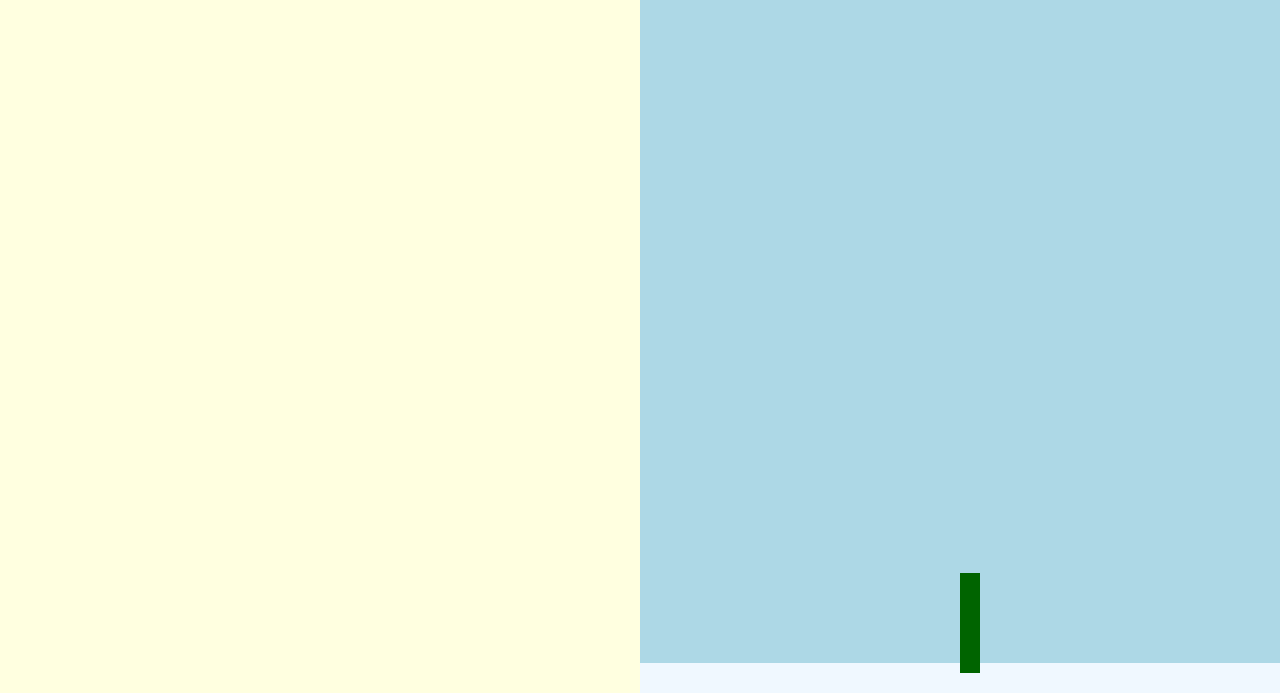
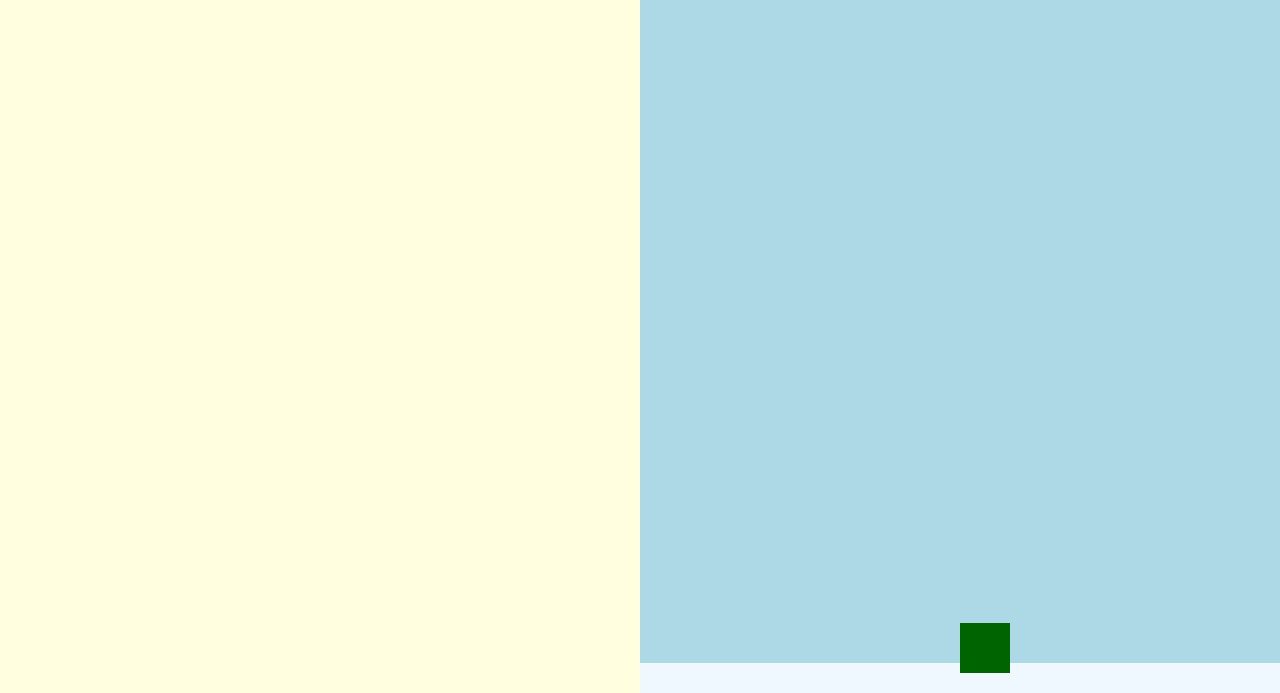
Before and after one commit to uniqueyellow17/js-rocket, a plain HTML site: page rocket.html in a window 1280 px wide. Shown: the part 107-800 px from the top of the page. Drawn offline with Linux system fonts and the light colour scheme.

Commit message:
style changes

```diff
--- a/css/rocket.css
+++ b/css/rocket.css
@@ -29,8 +29,8 @@
   position: absolute;
   left: 50%;
   bottom: 20px;
-  width: 20px;
-  height: 100px;
+  width: 50px;
+  height: 50px;
   background-color: darkgreen;
   transition: bottom 10000ms;
 }
```
